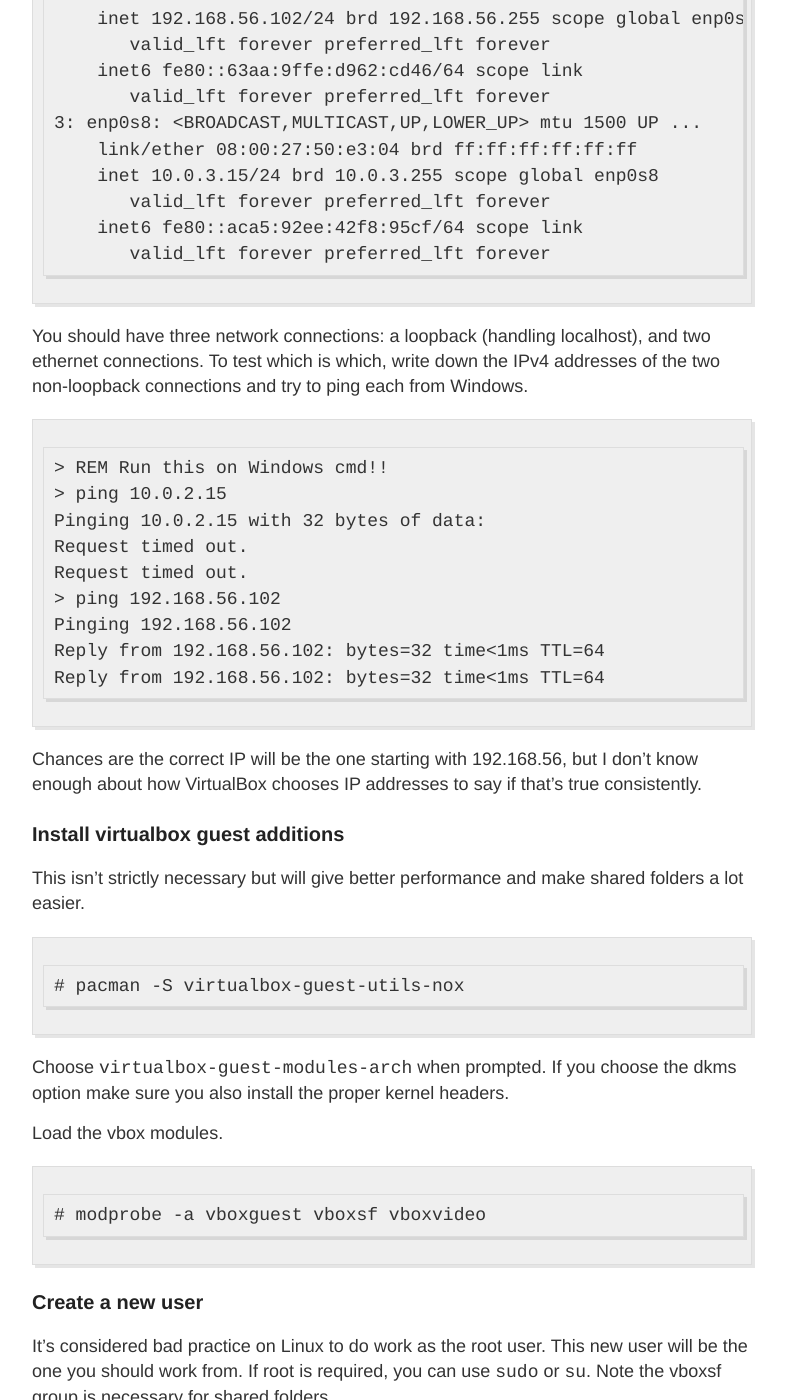
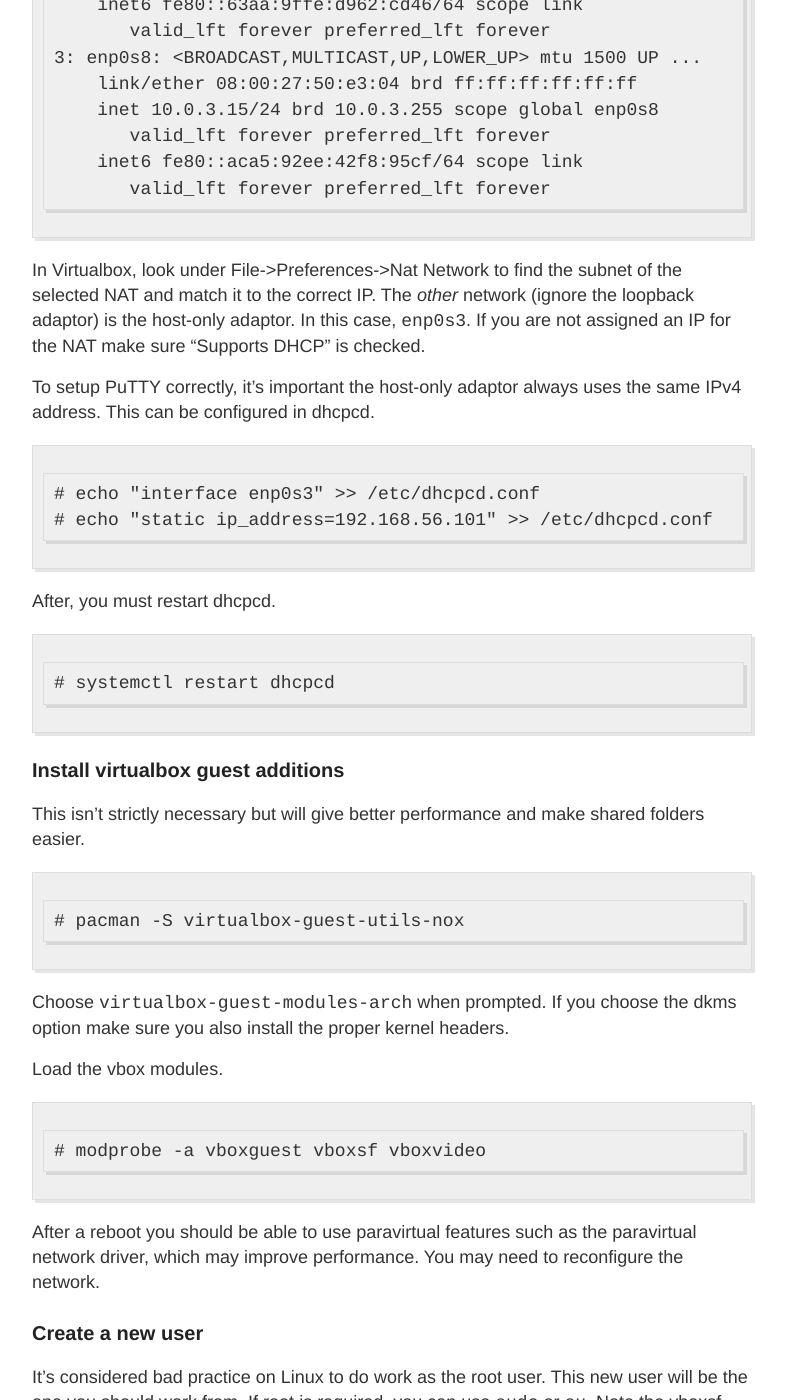
Before and after one commit to 50Wliu/three.github.io, a Jekyll site: the page built from _posts/2016-10-10-Virtual-Linux-Windows.md, in a window 1280 px wide and 1400 px high, scrolled down 7438 px. Shown: the whole window, without its empty margins (248-1034 px from the left). Built offline with Jekyll 4.4.1, drawn with Linux system fonts in a browser that asks for light colours; comment, search, counter and statistics services are not loaded; some of the changed text lies outside the part shown.

Commit message:
Update Linxu env tutorial

```diff
--- a/_posts/2016-10-10-Virtual-Linux-Windows.md
+++ b/_posts/2016-10-10-Virtual-Linux-Windows.md
@@ -143,9 +143,10 @@ The arch `pacstrap` command has the job of installing arch to the drive. In
 this case, I install `base-devel` because I plan to use this for development.
 This includes tools like `make`, `sudo` and `gcc`. I will assume you have these
 installed for the rest of the tutorial, but they are also trivial to install
-only when needed. The `base` package is required.
+only when needed. The `base` package is required. I also install `vim` at this
+stage, however `nano` is included in `base`.
 
-    # pacstrap /mnt base base-devel
+    # pacstrap /mnt base base-devel vim
 
 Set your fstab file to automatically mount the drive.
 
@@ -155,15 +156,15 @@ Now we're ready to start doing work on our drive. Chroot into the system.
 
     # arch-chroot /mnt
 
-Install any packages you want to use that aren't included in the base install.
-
-    # pacman -S vim
-
 Install the grub bootloader.
 
     # pacman -S grub
     # grub-install /dev/sda
     # grub-mkconfig -o /boot/grub/grub.cfg
+
+By default grub will pause for 5 seconds before booting. This can be changed by
+altering the `GRUB_TIMEOUT` variable in `/etc/default/grub` then running
+`update-grub`.
 
 ### Configure Arch
 
@@ -241,29 +242,25 @@ Run `ip addr` repeatedly until your assigned an IP.
         inet6 fe80::aca5:92ee:42f8:95cf/64 scope link
            valid_lft forever preferred_lft forever
 
-You should have three network connections: a loopback (handling localhost),
-and two ethernet connections. To test which is which, write down the IPv4
-addresses of the two non-loopback connections and try to ping each from
-Windows.
+In Virtualbox, look under File->Preferences->Nat Network to find the subnet of
+the selected NAT and match it to the correct IP. The *other* network (ignore
+the loopback adaptor) is the host-only adaptor. In this case, `enp0s3`. If
+you are not assigned an IP for the NAT make sure "Supports DHCP" is checked.
 
-    > REM Run this on Windows cmd!!
-    > ping 10.0.2.15
-    Pinging 10.0.2.15 with 32 bytes of data:
-    Request timed out.
-    Request timed out.
-    > ping 192.168.56.102
-    Pinging 192.168.56.102
-    Reply from 192.168.56.102: bytes=32 time<1ms TTL=64
-    Reply from 192.168.56.102: bytes=32 time<1ms TTL=64
+To setup PuTTY correctly, it's important the host-only adaptor always uses the
+same IPv4 address. This can be configured in dhcpcd.
 
-Chances are the correct IP will be the one starting with 192.168.56, but I
-don't know enough about how VirtualBox chooses IP addresses to say if that's
-true consistently.
+    # echo "interface enp0s3" >> /etc/dhcpcd.conf
+    # echo "static ip_address=192.168.56.101" >> /etc/dhcpcd.conf
+
+After, you must restart dhcpcd.
+
+    # systemctl restart dhcpcd
 
 ### Install virtualbox guest additions
 
 This isn't strictly necessary but will give better performance and make
-shared folders a lot easier.
+shared folders easier.
 
     # pacman -S virtualbox-guest-utils-nox
 
@@ -273,6 +270,10 @@ option make sure you also install the proper kernel headers.
 Load the vbox modules.
 
     # modprobe -a vboxguest vboxsf vboxvideo
+
+After a reboot you should be able to use paravirtual features such as the
+paravirtual network driver, which may improve performance. You may need to
+reconfigure the network.
 
 ### Create a new user
 
@@ -354,7 +355,38 @@ gives comparable, though longer, results to doing them on Windows.
 
 A fresh install of Arch takes about 1.5GB, but will grow as you add tools.
 
-# Going further
+# tmux, ZSH and themes
+
+As functional as PuTTY+Linux is, the current setup is a bit drab. This short
+section will outline how to enable tmux with full mouse support, along with
+zsh and the [agnoster](https://github.com/agnoster/agnoster-zsh-theme) theme. I
+purposely chose this theme because it looks cool and requires a special font
+that isn't obvious how to setup.
+
+Both tmux and zsh can be installed using pacman.
+
+    # pacman -S tmux zsh
+
+Enabling tmux mouse support requires one line in `~/.tmux.conf`.
+
+    $ echo "set -g mouse" > ~/.tmux.conf
+
+Test it out by running `tmux`, opening 2 panes using `ctrl-b %` and dragging
+the dividing line up and down using your mouse. Additionally you can drag
+to select text in tmux and copy/paste using tmux's built-in keyboard (to select
+text, copy or paste to/from the Windows keyboard use shift-right/left-click).
+
+The agnoster theme requires oh-my-zsh to be installed.
+
+    $ sh -c "$(curl -fsSL https://raw.githubusercontent.com/robbyrussell/oh-my-zsh/master/tools/install.sh)"
+
+Following the setup, set your `ZSH_THEME` to `agnoster` in `~/.zshrc`. Before
+the theme is fully functional, PuTTY must first be setup with the correct fonts.
+Download `DejaVu Sans Mono for Powerline.ttf` from the Powerline [font
+repository](https://github.com/powerline/fonts). Open and click "Install"
+at the top of the Windows Font Viewer. Select this font in PuTTY under
+Window->Appearance->Font Settings. Update your settings under Saved
+Sessions.
 
 My personal setup includes zsh and tmux with full mouse support and shared
 folders to allow easy data transfer. I wrote this in neovim with jekyll
```
Also changed, not shown: other parts of _posts/2016-10-10-Virtual-Linux-Windows.md (+5 -5 lines).
